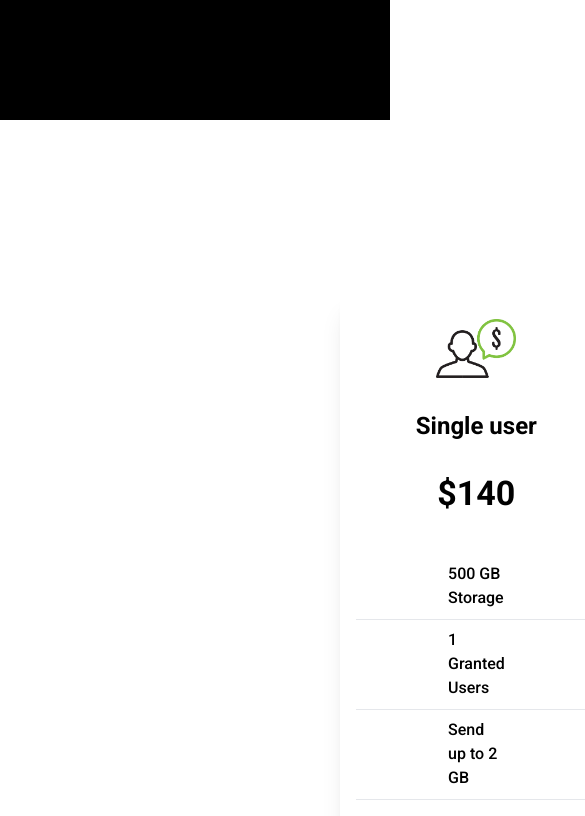
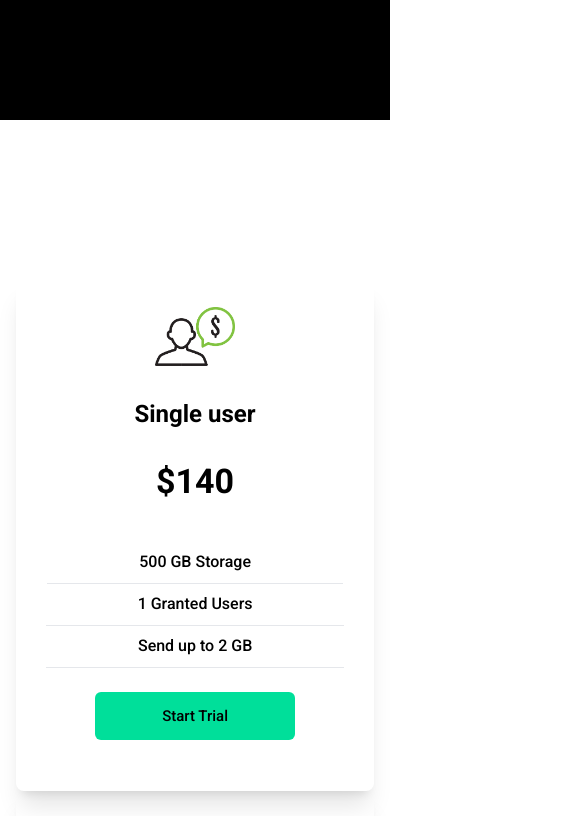
Before and after one commit to Vortexlly/Data-Analytics_React_Test, a React (Create React App) app in the folder react-app/: page / in a window 390 px wide. Shown: the part 960-1776 px from the top of the page, 585 px wide, since content can reach past the window. Built offline with nearby package versions, Linux system fonts and the light colour scheme; the HTML template or start-up script is replaced by a standard one.

Commit message:
Creating media rules to Trial component #12

```diff
--- a/react-app/src/Components/Trial/TrialItem.css
+++ b/react-app/src/Components/Trial/TrialItem.css
@@ -66,3 +66,14 @@
     color: #00DF9A;
     background: #000;
 }
+
+@media (max-width: 480px) {
+    .trial {
+        padding: 160px 16px;
+        flex-direction: column;
+    }
+
+    .trial__item {
+        width: 358px;
+    }
+}
```
